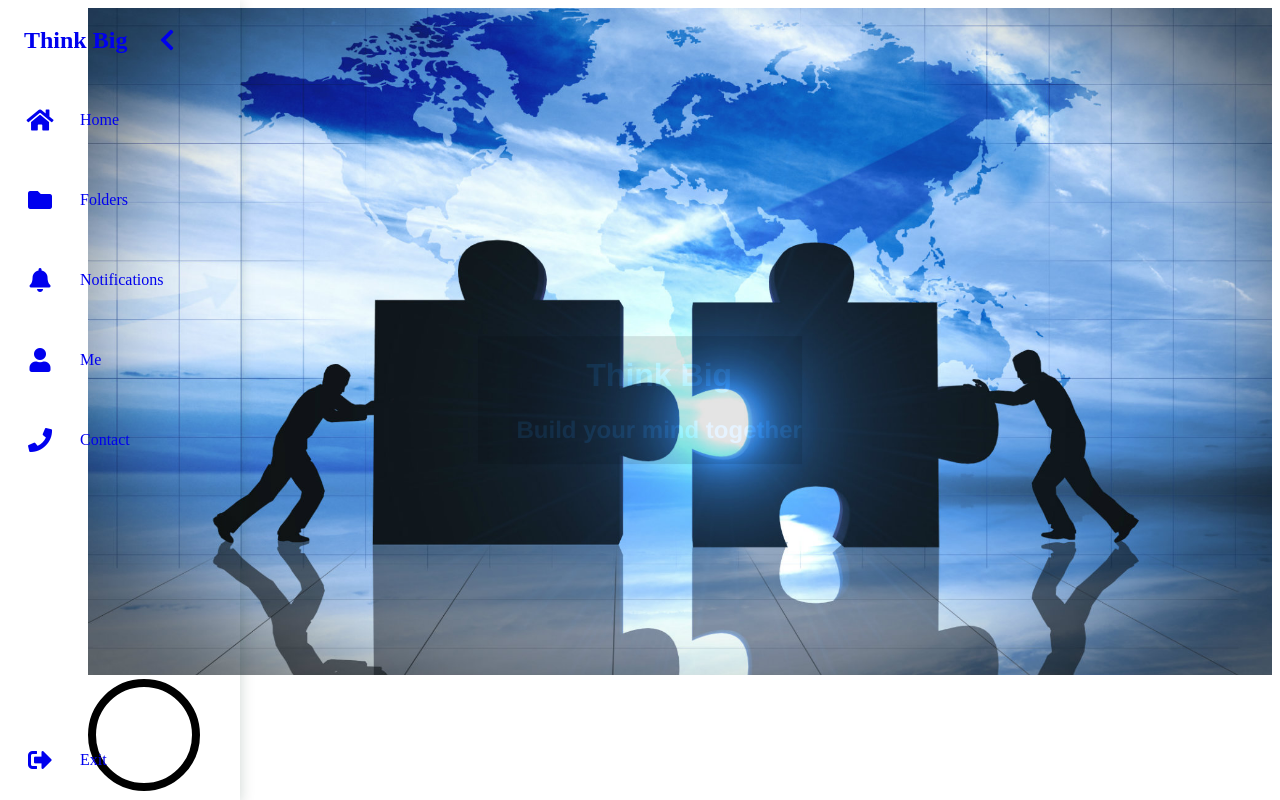
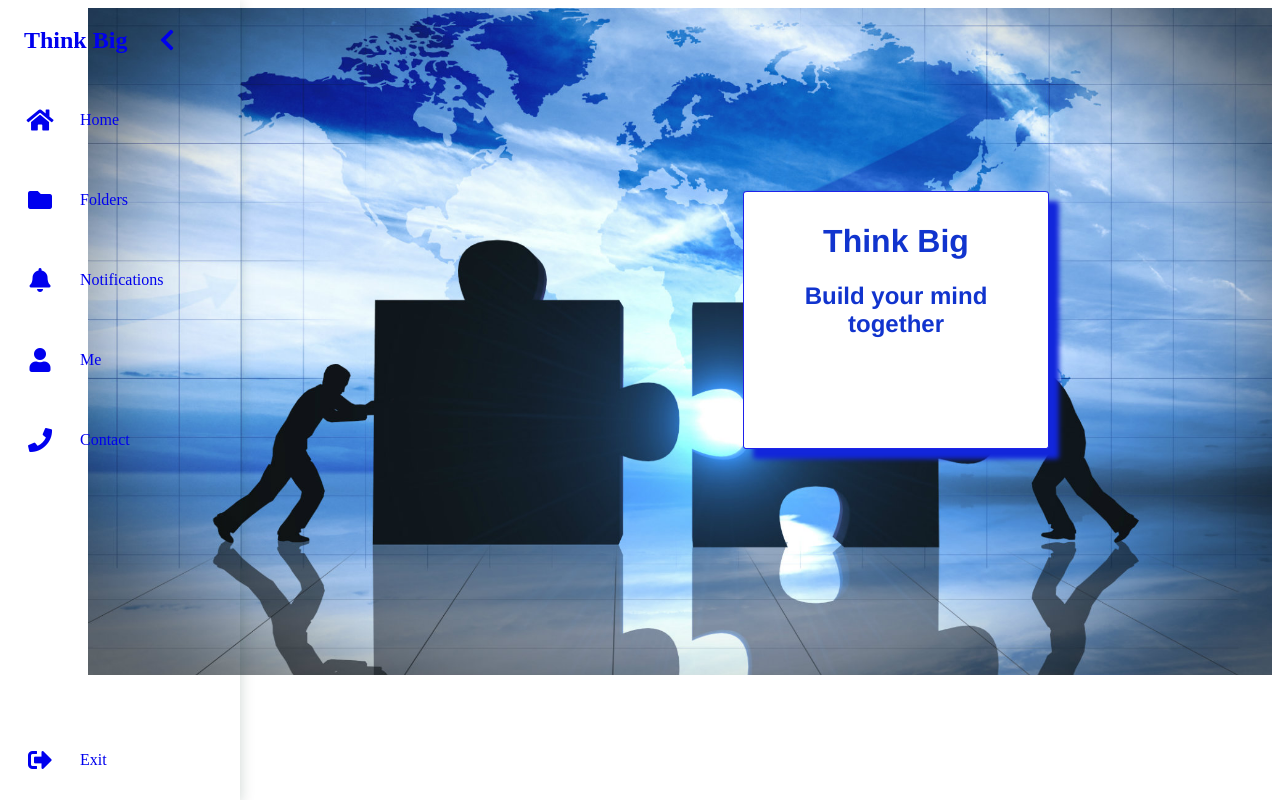
Before and after one commit to MaverickJames21/ThinkBig, a plain HTML site: page index.html in a window 1280 px wide. Drawn offline with Linux system fonts and the light colour scheme.

Commit message:
box shadow commit

```diff
--- a/index.html
+++ b/index.html
@@ -58,10 +58,11 @@
     <main>
     <sectionImage>
 
+
       <div class="container">
         <img src="image/puzzle.jpeg" alt="" width = "100%" height = "100%">
 
-        <div class="joli">
+
         <div class="centered ">
             <h1> Think Big</h1>
             <h2>Build your mind together </h2>
@@ -70,9 +71,11 @@
 
         </div>
 
-      </div>
+
 
     </section>
+
+    </div>
 
     </main>
   </body>
--- a/main.css
+++ b/main.css
@@ -140,43 +140,22 @@ main {
 
 .centered {
     position: absolute;
-    top: 50%;
-    left: 50%;
+    top: 40%;
+    left: 70%;
+    padding-left: 3%;
+    padding-right: 3%;
+    padding-bottom: 7%;
     transform: translate(-50%, -50%);
     font-family: 'Franklin Gothic Medium', 'Arial Narrow', Arial, sans-serif;
-    color: rgb(19, 145, 255);
-    background-color: rgb(0, 0, 0);
-    padding-left: 3%;
-    opacity: 10%;
+    color: rgb(17, 52, 206);
+    background-color: rgb(255, 255, 255);
+    text-align: center;
 
+    width: 284px;
+    padding: 10px 10px 90px 10px;
+    border: 1px solid #1e22eb;
+    background-color: white;
+    box-shadow: 10px 10px 5px #1226db;
+    border-radius: 1.3%;
 
   }
-
-  .joli {
-    /* Mieux vaut centrer le texte dans un
-       cercle. */
-    text-align : center;
-
-    /* On fait attention à ce que le texte
-       ne touche pas la bordure. On placera
-       donc le texte avec un remplissage, ce
-       qui donnera une meilleure impression
-       pour le cercle. */
-    padding : 1em;
-
-    /* La bordure marquera le cercle. On
-       pourrait également utiliser un arrière-
-       plan car celui-ci aurait été contenu
-       par border-radius */
-    border : 0.5em solid black;
-
-    /* Assurons-nous que la boîte soit carrée
-       pour obtenir un cercle bien rond plutôt
-       qu'une ellipse ;) */
-    width  : 4em;
-    height : 4em;
-
-    /* Enfin, transformons le carré en cercle */
-    border-radius: 100%;
-
-  }
```
